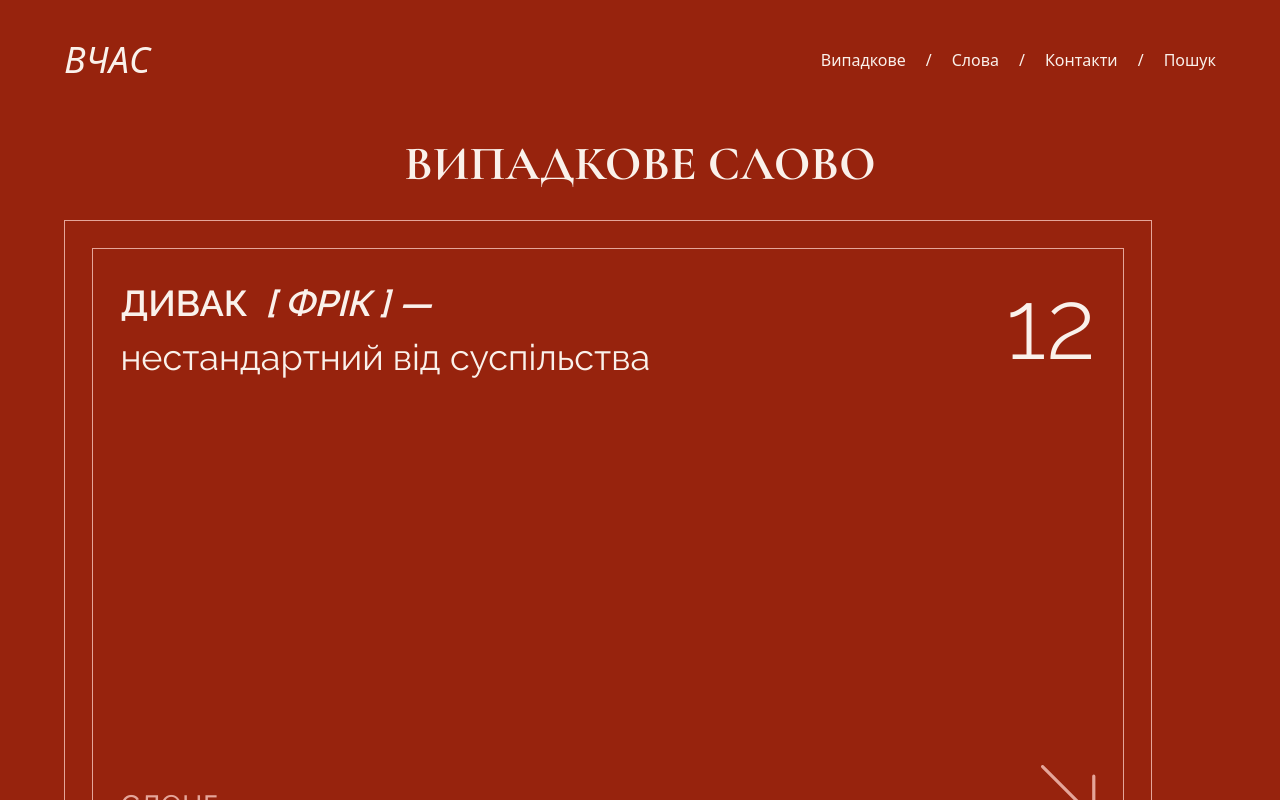
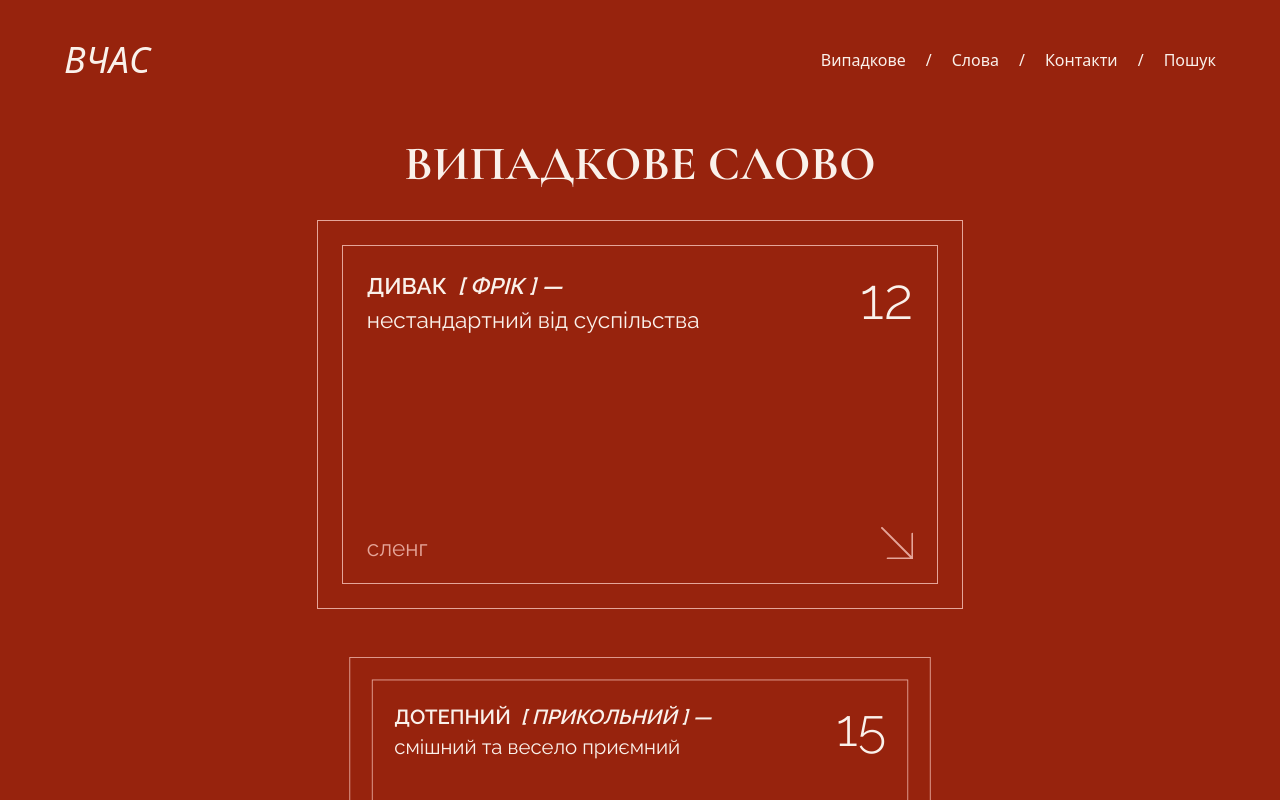
Before and after one commit to Peephie/Vchas, a React (Vite) app: page /#/randomWords in a window 1280 px wide. Built offline with nearby package versions, Linux system fonts and the light colour scheme.

Commit message:
Created scroll view animation

```diff
--- a/src/components/WordsScrollView.jsx
+++ b/src/components/WordsScrollView.jsx
@@ -1,16 +1,59 @@
-import React from 'react';
+import React, { useState, useEffect, useRef } from 'react';
 import Card from './Card';
 
 const WordsScrollView = ({ words }) => {
+  const [activeCardIndex, setActiveCardIndex] = useState(0); // Track the active snapped card
+  const scrollableContainerRef = useRef(null);
+
+  useEffect(() => {
+    const handleScroll = () => {
+      const container = scrollableContainerRef.current;
+      if (!container) return;
+
+      const scrollTop = container.scrollTop;
+      const containerHeight = container.offsetHeight;
+      const cardHeight = container.firstChild.offsetHeight;
+
+      // Calculate the center offset to identify the active card based on the center position
+      const centerOffset = scrollTop + containerHeight / 2;
+      let newActiveIndex = Math.round(centerOffset / cardHeight) - 1;
+
+      // Correct index for edge cases (especially at the end)
+      const maxIndex = words.length - 1;
+      if (newActiveIndex < 0) newActiveIndex = 0;
+      if (newActiveIndex > maxIndex) newActiveIndex = maxIndex;
+
+      // Update active card only if it has changed
+      if (newActiveIndex !== activeCardIndex) {
+        setActiveCardIndex(newActiveIndex);
+      }
+    };
+
+    const container = scrollableContainerRef.current;
+    container.addEventListener('scroll', handleScroll);
+
+    // Cleanup event listener on component unmount
+    return () => container.removeEventListener('scroll', handleScroll);
+  }, [activeCardIndex, words.length]);
 
   return (
     <div
-      className="min-w-[1054px] w-full max-w-[1440px] mx-auto overflow-y-scroll grid grid-cols-subgrid gap-12 pr-16 snap-y snap-mandatory custom-scrollbar"
+      ref={scrollableContainerRef}
+      className="w-full max-w-[70%] mx-auto overflow-y-scroll grid grid-cols-subgrid gap-12 px-20 snap-y snap-mandatory custom-scrollbar"
     >
       {words.map((word, index) => (
         <div
           key={word.id}
-          className="aspect-card  container-type-inline bg-red-700 snap-always snap-start"
+          className={`aspect-card container-type-inline bg-red-700 snap-always snap-start transition-transform duration-300 ease-out origin-top ${
+            index === activeCardIndex || index < activeCardIndex ? 'scale-100' : 'scale-90'
+          }`}
+          style={{
+            transform:
+              index === activeCardIndex || index < activeCardIndex
+                ? 'scale(1.0)'
+                : 'scale(0.9)',
+            transition: 'transform 0.3s ease-out',
+          }}
         >
           <Card word={word} />
         </div>
--- a/tailwind.config.js
+++ b/tailwind.config.js
@@ -98,11 +98,9 @@ export default {
 
         // WordsScrollView.jsx scrollbar
         '.custom-scrollbar::-webkit-scrollbar': {
-          // !!! ADJUST HEIGHT !!!
           width: '4px',
         },
         '.custom-scrollbar::-webkit-scrollbar-track': {
-
           background: theme('colors.coral'),
           borderLeft: '1px solid transparent',
           borderRight: '1px solid transparent',
@@ -113,6 +111,11 @@ export default {
         },
         '.custom-scrollbar::-webkit-scrollbar-thumb:hover': {
           backgroundColor: theme('colors.peach'),
+        },
+        '.custom-scrollbar::-webkit-scrollbar-button:end:increment': {
+          height: '13.5vh',
+          display: 'block',
+          background: 'transparent',
         },
 
         // SEARCH
```
